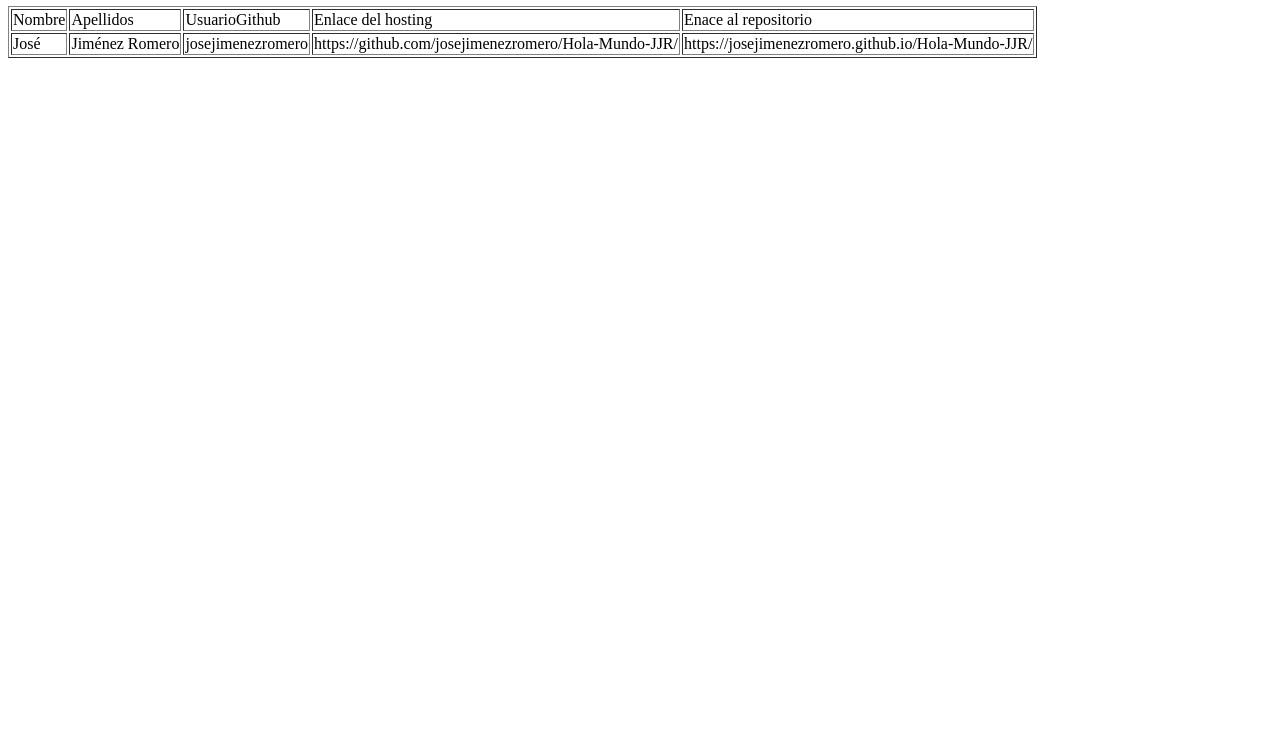
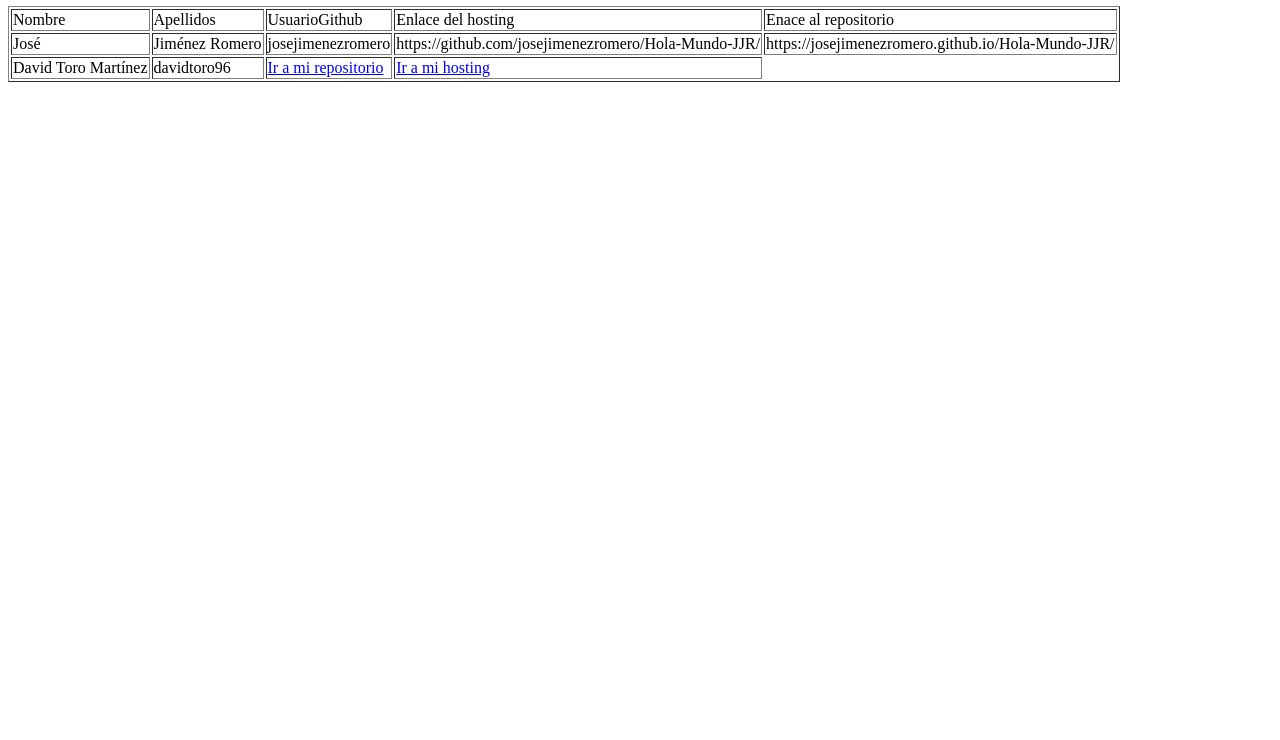
Before and after one commit to josejimenezromero/Hola-Mundo-JJR, a plain HTML site: page index.html in a window 1280 px wide. Shown: the part 60-800 px from the top of the page. Drawn offline with Linux system fonts and the light colour scheme.

Commit message:
Update index.html

```diff
--- a/index.html
+++ b/index.html
@@ -8,6 +8,7 @@
   <h1>Hola</h1>
 
   <table border="1px">
+
   <tr>
     <td>Nombre</td>
     <td>Apellidos</td>
@@ -21,7 +22,12 @@
   <td>josejimenezromero</td>
   <td>https://github.com/josejimenezromero/Hola-Mundo-JJR/</td>
   <td>https://josejimenezromero.github.io/Hola-Mundo-JJR/</td>
-
+  <tr>
+<td>David Toro Martínez</td>
+<td>davidtoro96</td>
+<td><a href="https://github.com/davidtoro96/HolaMundoDavidToroMartinez">Ir a mi repositorio</a></td>
+<td><a href="https://davidtoro96.github.io/HolaMundoDavidToroMartinez">Ir a mi hosting</a></td>
+</tr>
 </table>
 
 
```
